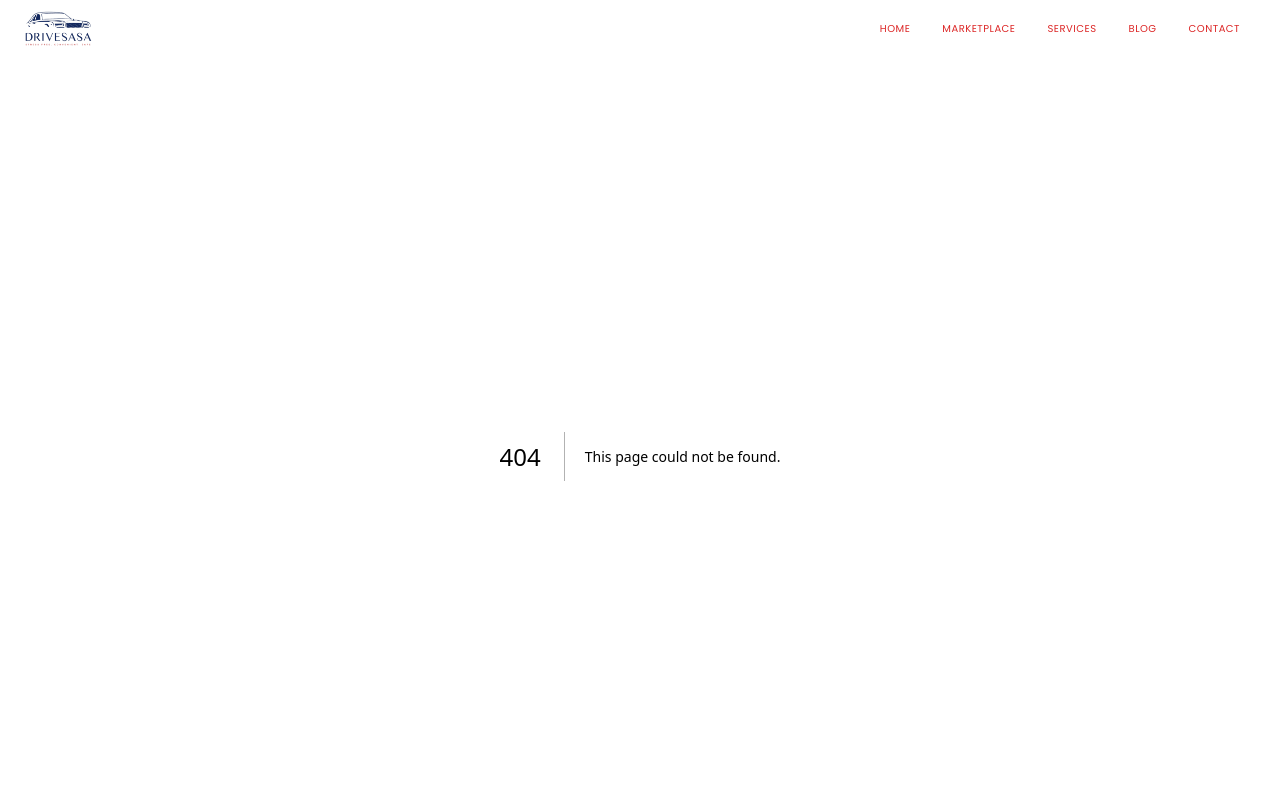
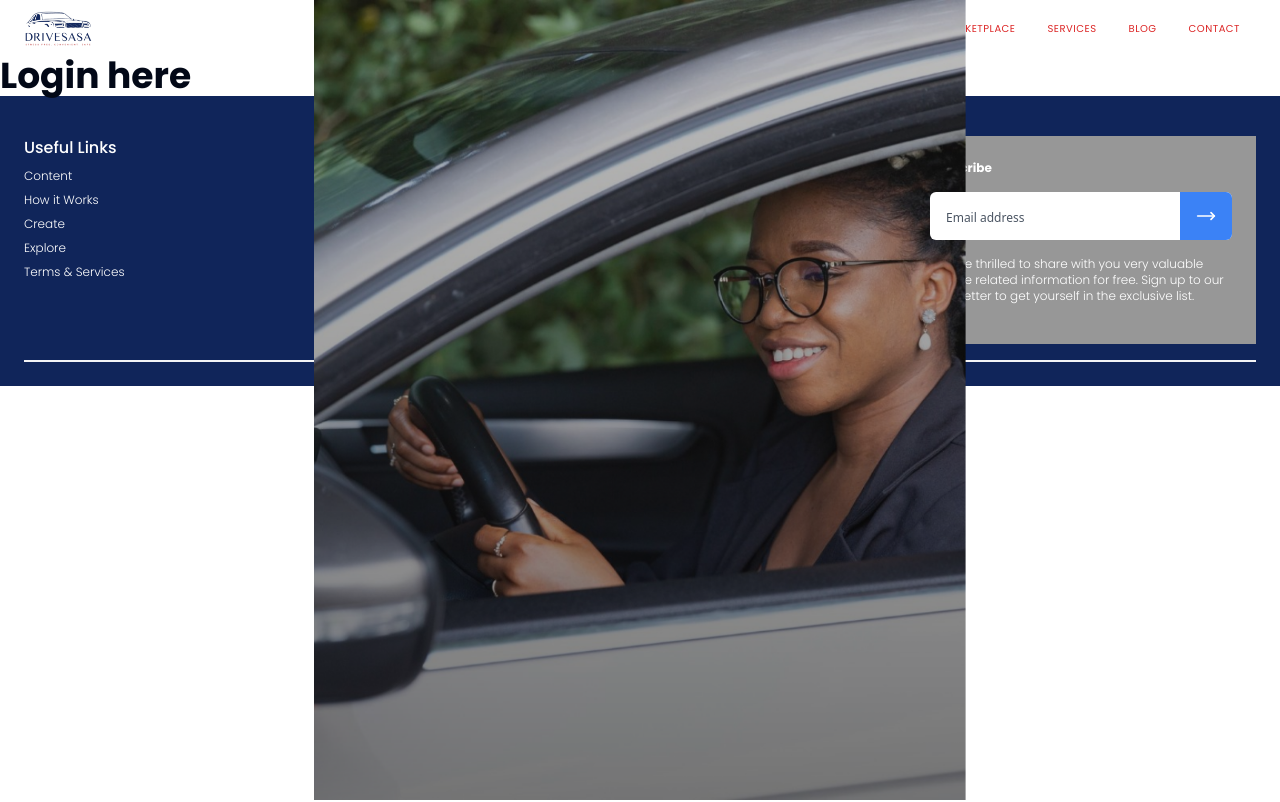
Before and after one commit to holabayor/drivesasa, a Next.js app: page /auth in a window 1280 px wide. Before the commit this address had no page. Shown: the top 802 px of the page. Built offline with nearby package versions, Linux system fonts and the light colour scheme.

Commit message:
login page

```diff
--- /dev/null
+++ b/app/auth/page.tsx
@@ -0,0 +1,21 @@
+'use client';
+
+import Image from 'next/image';
+
+export default function page() {
+  return (
+    <div className="max-width flex flex-1 max-h-screen">
+      <div>
+        <Image
+          src="/images/woman.png"
+          fill={true}
+          alt="logo"
+          className="object-contain"
+        />
+      </div>
+      <div>
+        <h1 className="text-4xl font-bold">Login here</h1>
+      </div>
+    </div>
+  );
+}
```
Also changed, not shown: public/images/woman.png (added).
